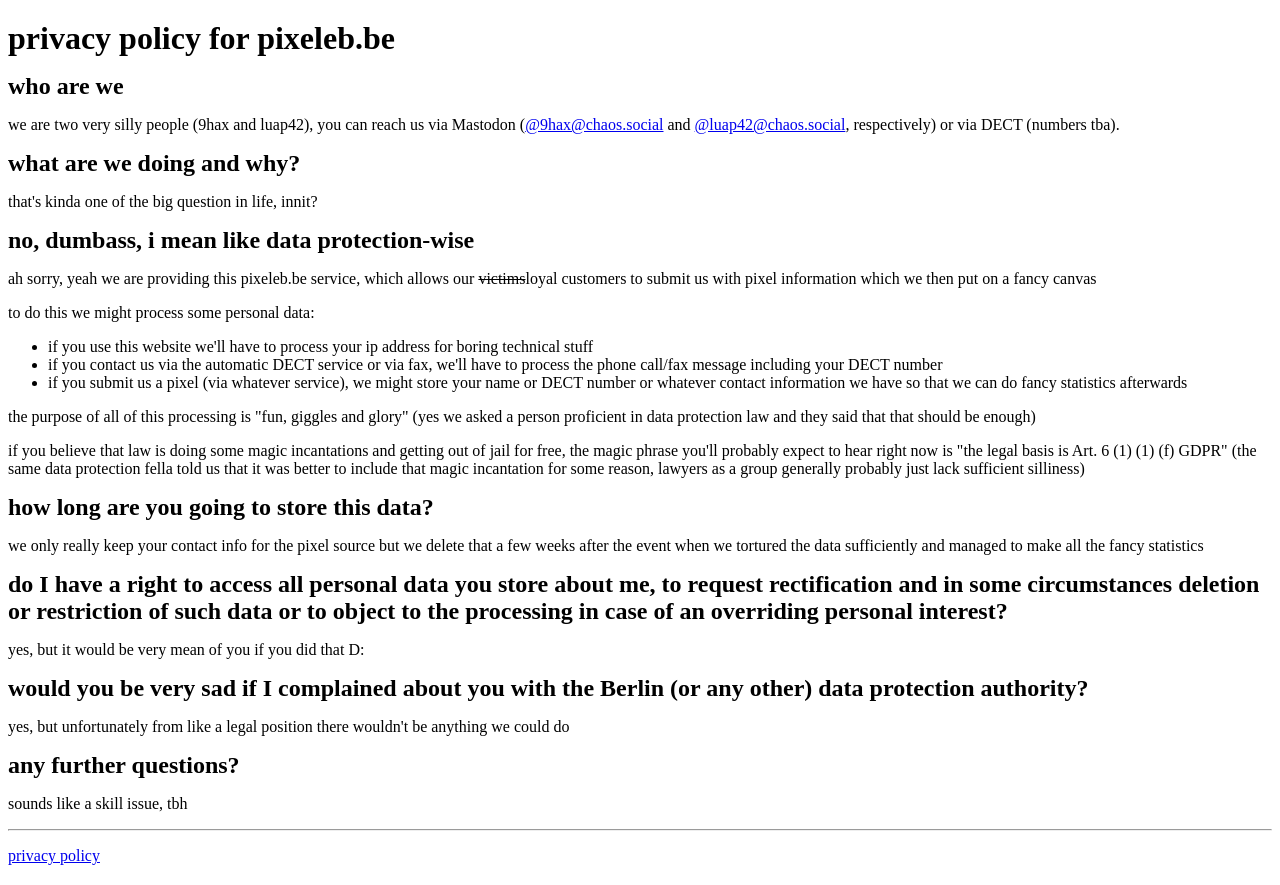
After one commit to pixelebbe/pixelebbe, a Flask app: page /datenschutz/informationen-bei-der-verwendung-der-pixel-eingabe-via-fax.aspx in a window 1280 px wide. The commit adds this page. Run offline with Flask 3, Linux system fonts and the light colour scheme; parts of the project's set-up code (start-up, migrations or seed data) failed here and were passed over.

Commit message:
add privacy policy

```diff
--- a/pixelebbe.py
+++ b/pixelebbe.py
@@ -43,6 +43,14 @@
     return render_template('index.html', events=active_events)
 
 
+@app.route("/datenschutz/informationen-bei-der-verwendung-der-telefonbasierten-automatischen-pixel-eingabe.php")
+@app.route("/datenschutz/informationen-bei-der-verwendung-der-pixel-eingabe-via-fax.aspx")
+@app.route("/datenschutz/informationen-bei-der-eingabe-von-pixeln-via-dect-oder-chaospostzustellung.java.exe")
+@app.route("/datenschutz/informationen-im-zusammenhang-mit-der-allgemeinen-verwendung-dieser-webseite.docx")
+def privacy_policy():
+    return render_template('privacy-policy.html')
+
+
 app.register_blueprint(event_view, url_prefix="/at/<event>")
 app.register_blueprint(admin_view, url_prefix="/admin")
 app.register_blueprint(api_view, url_prefix="/api")
--- a/templates/layouts/frontend.html
+++ b/templates/layouts/frontend.html
@@ -10,5 +10,7 @@
 <body>
     <a href="{{ url_for('admin.index') }}" class="admin-link">admin</a>
     {% block body %}{% endblock body %}
+    <hr>
+    <p><a href="/datenschutz/informationen-im-zusammenhang-mit-der-allgemeinen-verwendung-dieser-webseite.docx">privacy policy</a></p>
 </body>
 </html>
--- /dev/null
+++ b/templates/privacy-policy.html
@@ -0,0 +1,45 @@
+{% extends "layouts/frontend.html" %}
+{% block body %}
+    <h1>privacy policy for pixeleb.be</h1>
+
+    <h2>who are we</h2>
+
+    <p>we are two very silly people (9hax and luap42), you can reach us via Mastodon (<a href="https://chaos.social/@9hax">@9hax@chaos.social</a> and <a href="https://chaos.social/@luap42">@luap42@chaos.social</a>, respectively) or via DECT (numbers tba).</p>
+
+    <h2>what are we doing and why?</h2>
+
+    <p>that's kinda one of the big question in life, innit?</p>
+
+    <h2>no, dumbass, i mean like data protection-wise</h2>
+
+    <p>ah sorry, yeah we are providing this pixeleb.be service, which allows our <s>victims</s>loyal customers to submit us with pixel information which we then put on a fancy canvas</p>
+
+    <p>to do this we might process some personal data:</p>
+
+    <ul>
+        <li>if you use this website we'll have to process your ip address for boring technical stuff</li>
+        <li>if you contact us via the automatic DECT service or via fax, we'll have to process the phone call/fax message including your DECT number</li>
+        <li>if you submit us a pixel (via whatever service), we might store your name or DECT number or whatever contact information we have so that we can do fancy statistics afterwards</li>
+    </ul>
+
+    <p>the purpose of all of this processing is "fun, giggles and glory" (yes we asked a person proficient in data protection law and they said that that should be enough)</p>
+
+    <p>if you believe that law is doing some magic incantations and getting out of jail for free, the magic phrase you'll probably expect to hear right now is "the legal basis is Art. 6 (1) (1) (f) GDPR" (the same data protection fella told us that it was better to include that magic incantation for some reason, lawyers as a group generally probably just lack sufficient silliness)</p>
+
+    <h2>how long are you going to store this data?</h2>
+
+    <p>we only really keep your contact info for the pixel source but we delete that a few weeks after the event when we tortured the data sufficiently and managed to make all the fancy statistics</p>
+
+    <h2>do I have a right to access all personal data you store about me, to request rectification and in some circumstances deletion or restriction of such data or to object to the processing in case of an overriding personal interest?</h2>
+
+    <p>yes, but it would be very mean of you if you did that D:</p>
+
+    <h2>would you be very sad if I complained about you with the Berlin (or any other) data protection authority?</h2>
+
+    <p>yes, but unfortunately from like a legal position there wouldn't be anything we could do</p>
+
+    <h2>any further questions?</h2>
+
+    <p>sounds like a skill issue, tbh</p>
+
+{% endblock %}
```
